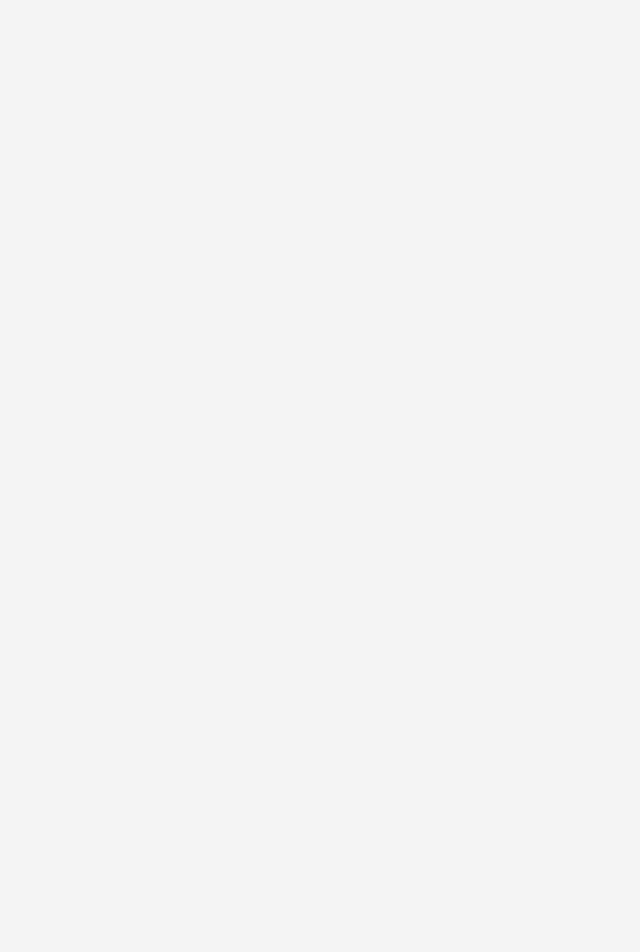
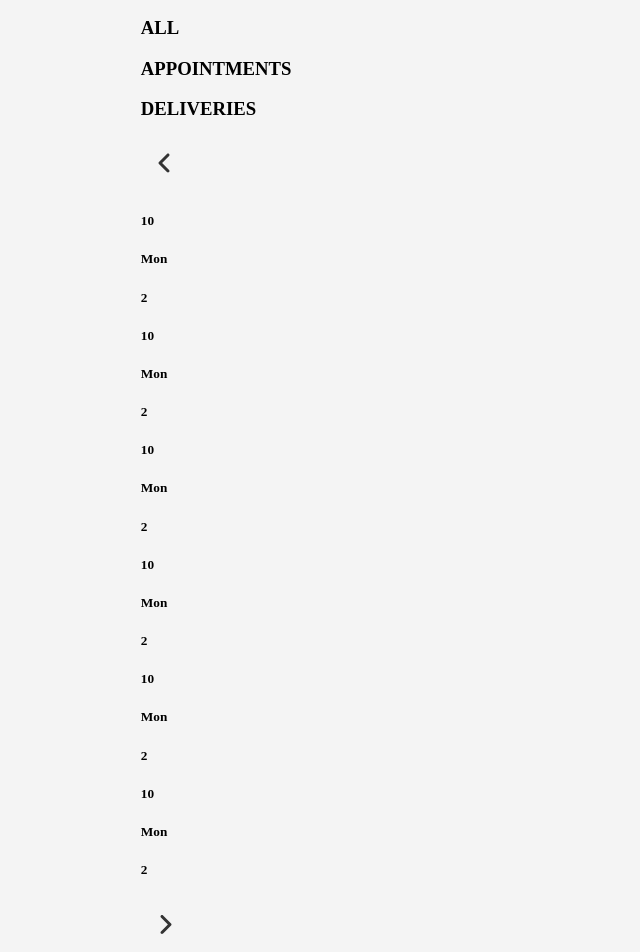
Before and after one commit to BunnyWadhwa0401/Profesy, a Vue app: page /calendar in a window 1280 px wide. Before the commit this address had no page. Shown: the part 340-1292 px from the top of the page, without its empty margins (0-640 px from the left). Before the commit the page ends 800 px from the top, so only its background shows below. Built offline with nearby package versions, Linux system fonts and the light colour scheme; a web font is replaced by a local one.

Commit message:
Calendar component creation

```diff
--- /dev/null
+++ b/src/components/appointmentBox.vue
@@ -0,0 +1,11 @@
+<template>
+  <section class="grid rounded-[16px_16px_24px_24px] h-[9.25rem] w-[10rem] bg-white">
+    <div class="mt-6">
+      <h5 class="grid justify-center font-heading text-dark font-medium text-lg">10</h5>
+      <h5 class="grid justify-center font-text text-grey pt-1">Mon</h5>
+    </div>
+    <div class="flex rounded-[0px_0px_16px_16px] bg-black text-white justify-center">
+      <h5 class="grid items-center font-heading">2</h5>
+    </div>
+  </section>
+</template>
--- a/src/routers/index.ts
+++ b/src/routers/index.ts
@@ -1,4 +1,5 @@
 import {createRouter, createWebHistory} from 'vue-router'
+import Calender from '../views/Calender.vue'
 import Home from '../views/Home.vue'
 import Inventory from '../views/Inventory.vue'
 
@@ -12,6 +13,10 @@ const router =createRouter({
         {
             path: '/inventory',
             component: Inventory
+        },
+        {
+            path: '/calendar',
+            component: Calender
         }
     ]
 })
--- a/src/views/Calender.vue
+++ b/src/views/Calender.vue
@@ -1,8 +1,12 @@
+<script setup>
+import appointmentBox from "../components/appointmentBox.vue";
+</script>
+
 <template>
-      <main class="Inventory-page">
+  <main class="Calendar-page">
     <div class="flex justify-between">
       <section>
-        <h1 class="font-heading text-4xl mb-0">Material Status</h1>
+        <h1 class="font-heading text-4xl mb-0">Your Calendar</h1>
       </section>
       <section class="grid grid-cols-2 items-center w-12 gap-4">
         <svg
@@ -90,4 +94,56 @@
         </svg>
       </section>
     </div>
+    <div class="grid grid-cols-[4fr_2fr] mt-8">
+      <section class="flex font-heading ml-[41vw] tracking-[0.25rem] items-end">
+        <h3 class="text-xl">A</h3>
+        <h3 class="text-xs pb-1 font-medium">PRIL</h3>
+      </section>
+      <section class="flex gap-4 justify-end">
+        <h3 class="pt-1 font-text text-xs">ALL</h3>
+        <h3 class="pt-1 font-text text-xs">APPOINTMENTS</h3>
+        <h3 class="pt-1 font-text text-xs">DELIVERIES</h3>
+      </section>
+    </div>
+    <section class="grid grid-cols-8 mt-6 justify-items-center gap-36">
+      <section class="flex items-center">
+        <svg
+          width="48"
+          height="48"
+          viewBox="0 0 48 48"
+          fill="none"
+          xmlns="http://www.w3.org/2000/svg"
+        >
+          <path
+            fill-rule="evenodd"
+            clip-rule="evenodd"
+            d="M28.0607 14.9393C28.6464 15.5251 28.6464 16.4749 28.0607 17.0607L21.1213 24L28.0607 30.9393C28.6464 31.5251 28.6464 32.4749 28.0607 33.0607C27.4749 33.6464 26.5251 33.6464 25.9393 33.0607L17.9393 25.0607C17.3536 24.4749 17.3536 23.5251 17.9393 22.9393L25.9393 14.9393C26.5251 14.3536 27.4749 14.3536 28.0607 14.9393Z"
+            fill="#333333"
+          />
+        </svg>
+      </section>
+      <appointment-box />
+      <appointment-box />
+      <appointment-box />
+      <appointment-box />
+      <appointment-box />
+      <appointment-box />
+      <section class="flex items-center justify-end">
+        <svg
+          width="48"
+          height="48"
+          viewBox="0 0 48 48"
+          fill="none"
+          xmlns="http://www.w3.org/2000/svg"
+        >
+          <path
+            fill-rule="evenodd"
+            clip-rule="evenodd"
+            d="M19.9393 15.4393C20.5251 14.8536 21.4749 14.8536 22.0607 15.4393L30.0607 23.4393C30.6464 24.0251 30.6464 24.9749 30.0607 25.5607L22.0607 33.5607C21.4749 34.1464 20.5251 34.1464 19.9393 33.5607C19.3536 32.9749 19.3536 32.0251 19.9393 31.4393L26.8787 24.5L19.9393 17.5607C19.3536 16.9749 19.3536 16.0251 19.9393 15.4393Z"
+            fill="#333333"
+          />
+        </svg>
+      </section>
+    </section>
+  </main>
 </template>
```
